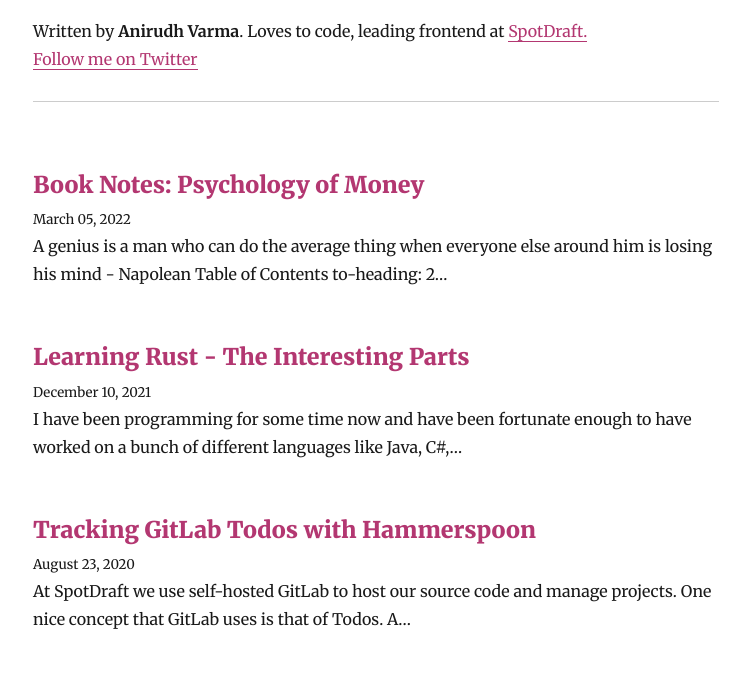
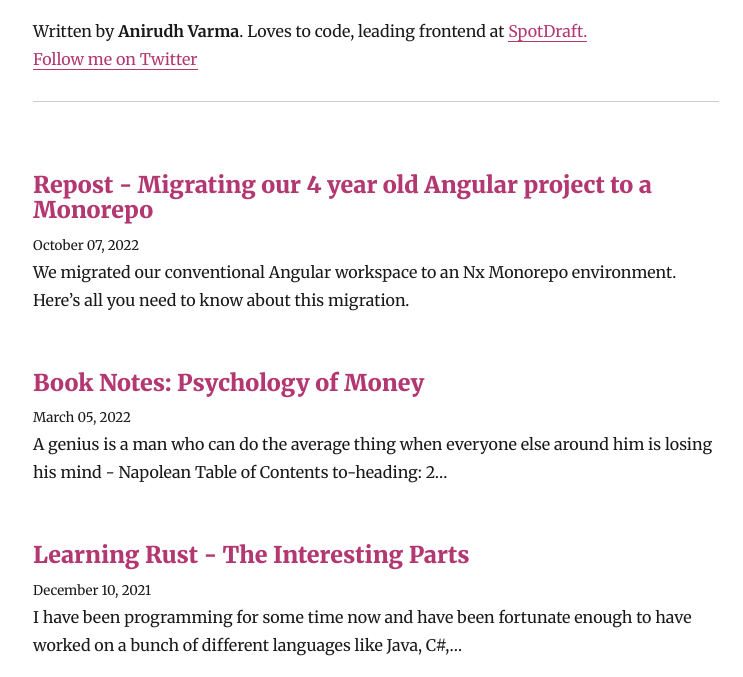
Before and after one commit to anirudhvarma12/undefined-blog, a Gatsby site: page / in a window 1280 px wide. Shown: the part 123-800 px from the top of the page, without its empty margins (264-1007 px from the left). Built offline with nearby package versions, Linux system fonts and the light colour scheme; Gatsby itself is replaced by a stand-in of ours; some packages are replaced by stand-ins of ours.

Commit message:
add monorepo repost

```diff
--- /dev/null
+++ b/content/blog/spotdraft-monorepo-migration/index.md
@@ -0,0 +1,9 @@
+---
+title: 'Repost - Migrating our 4 year old Angular project to a Monorepo'
+date: '2022-10-07'
+excerpt: 'We migrated our conventional Angular workspace to an Nx Monorepo environment. Here’s all you need to know about this migration.'
+---
+
+We migrated our conventional Angular workspace to an Nx Monorepo environment. Here’s all you need to know about this migration.
+
+The Article is published on the SpotDraft blog - Read it [here](https://web.archive.org/web/20221106072720/https://www.spotdraft.com/blog/frontend-migration-to-monorepo)
--- a/src/pages/index.js
+++ b/src/pages/index.js
@@ -21,6 +21,11 @@ class BlogIndex extends React.Component {
         <Bio />
         {posts.map(({ node }) => {
           const title = node.frontmatter.title || node.fields.slug
+          const excerptNode = node.frontmatter.excerpt ? (
+            <p>{node.frontmatter.excerpt}</p>
+          ) : (
+            <p dangerouslySetInnerHTML={{ __html: node.excerpt }} />
+          )
           return (
             <div key={node.fields.slug}>
               <h3
@@ -33,7 +38,7 @@ class BlogIndex extends React.Component {
                 </Link>
               </h3>
               <small>{node.frontmatter.date}</small>
-              <p dangerouslySetInnerHTML={{ __html: node.excerpt }} />
+              {excerptNode}
             </div>
           )
         })}
@@ -61,6 +66,7 @@ export const pageQuery = graphql`
           frontmatter {
             date(formatString: "MMMM DD, YYYY")
             title
+            excerpt
           }
         }
       }
```
